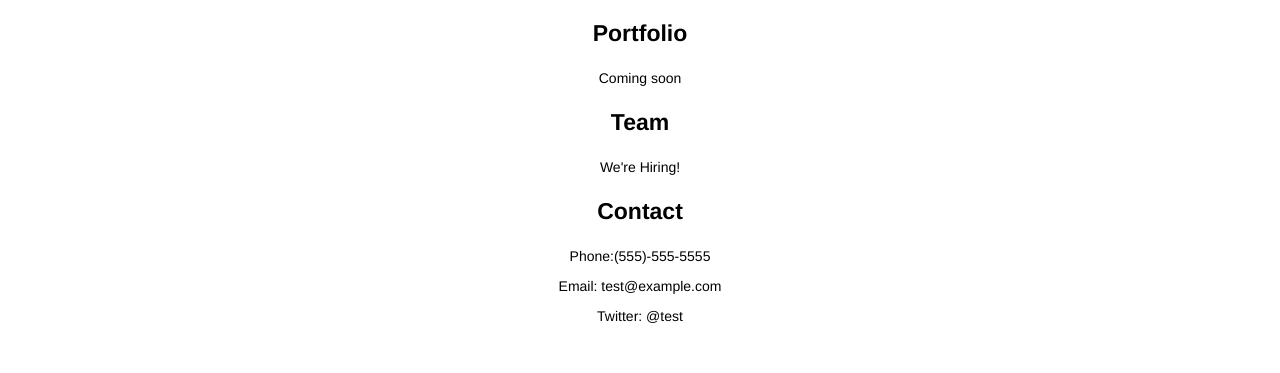
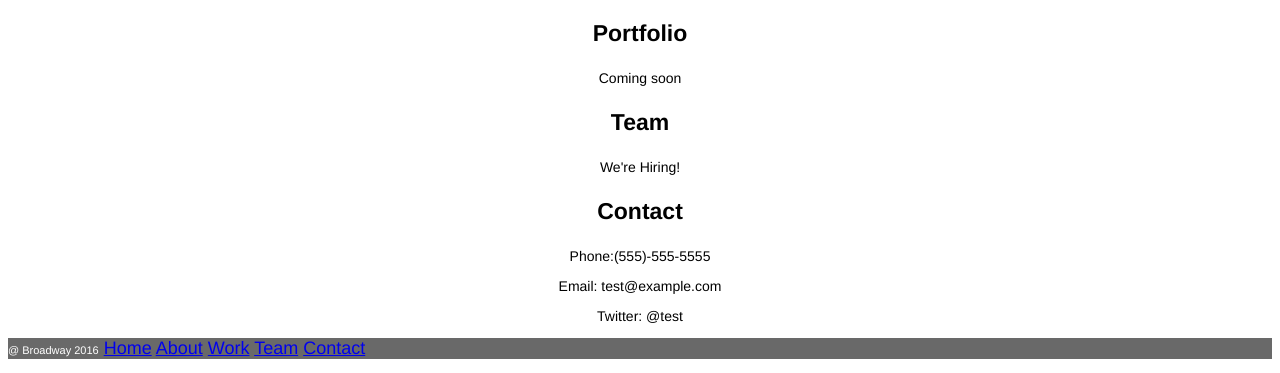
Before and after one commit to AMA7103/Broadway-Design, a plain HTML site: page index.html in a window 1280 px wide. Shown: the part 905-1278 px from the top of the page. Before the commit the page ends 1243 px from the top, so only its background shows below. Drawn offline with Linux system fonts and the light colour scheme.

Commit message:
Finish project.

```diff
--- a/index.html
+++ b/index.html
@@ -38,6 +38,17 @@
                   <p>Email: test@example.com</p>
                   <p>Twitter: @test</p>
               </div>
+                <div class="Ending">
+                  <p><tag id="End">@ Broadway 2016</tag><tag id=Finish>
+                  <a href="#">Home</a>
+                  <a href="#">About</a>
+                  <a href="#">Work</a>
+                  <a href="#">Team</a>
+                  <a href="#">Contact</a>
+                </tag></p>
+                </div>
+
+
 
     </body>
   </html>
--- a/resources/css/style.css
+++ b/resources/css/style.css
@@ -28,3 +28,15 @@ p {
 #New_York {
   font-size: 23px;
 }
+.Ending {
+  background-color: dimgray;
+  text-align: left;
+}
+#End {
+  font-size: 11px;
+  color: white;
+}
+#Finish {
+  font-size: 18px;
+  color: white;
+}
```
